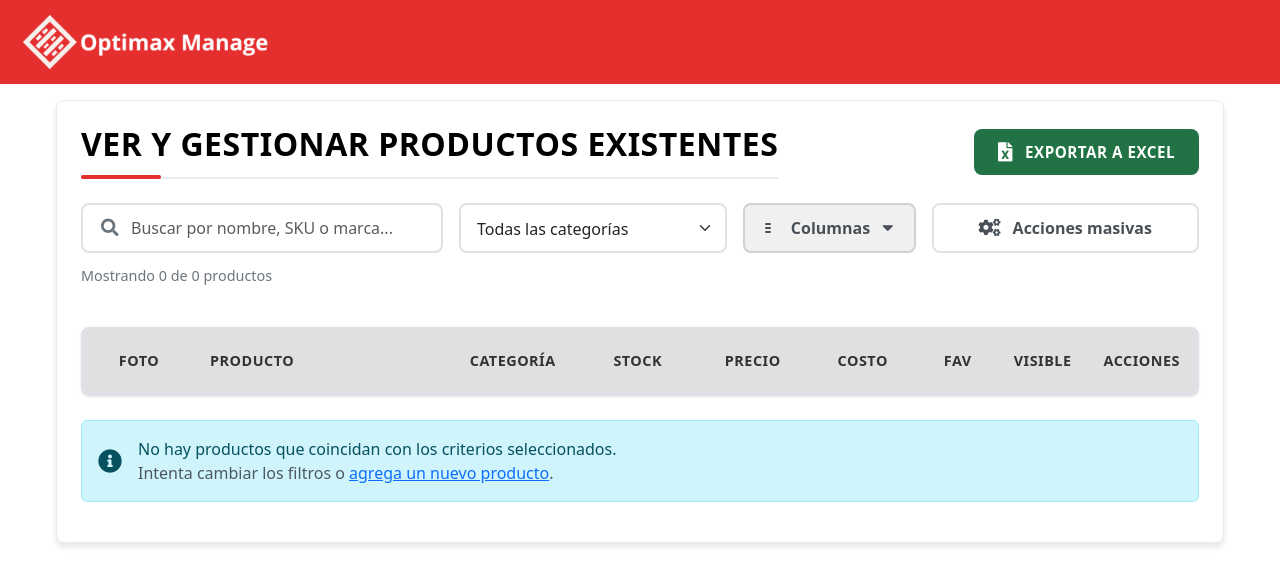
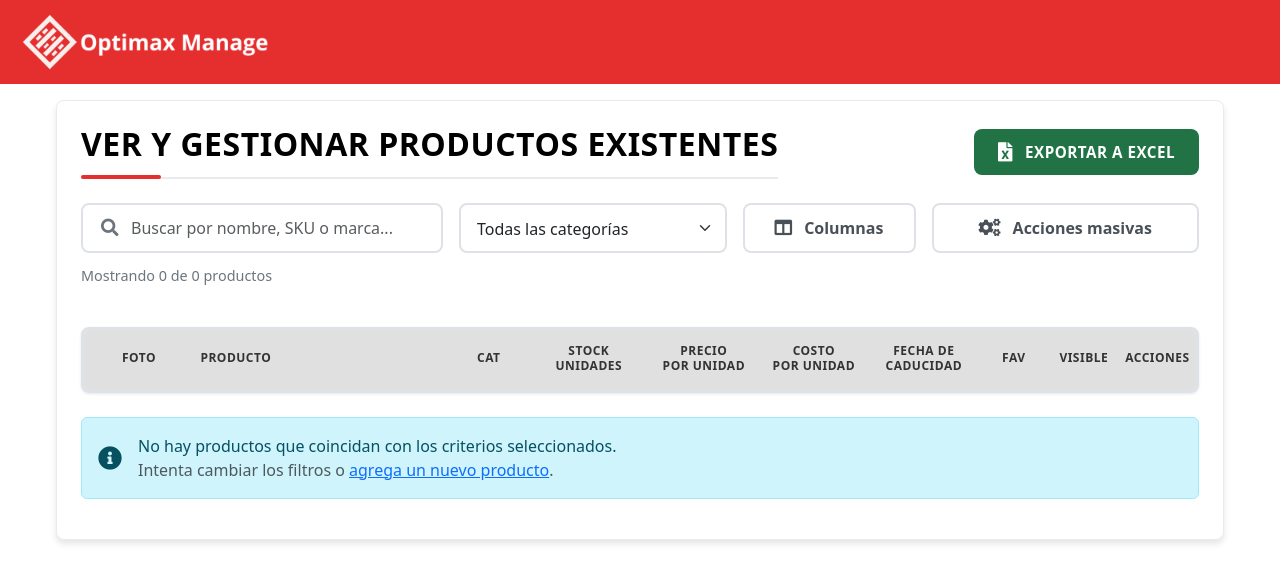
Before and after one commit to benjaminbecerriles/OPTIMAX, a Flask app: page /productos in a window 1280 px wide. Shown: the top 586 px of the page. Run offline with Flask 3, Linux system fonts and the light colour scheme; the visitor is signed in with stand-in values (Sample User, id 1); data that the repository does not hold is empty; some libraries are stand-ins or nearby versions.

Commit message:
Mensaje claro

```diff
--- a/templates/productos.html
+++ b/templates/productos.html
@@ -197,15 +197,15 @@
     position: relative;
   }
 
-  /* MODIFICADO: Estilo mejorado para el botón de columnas */
+  /* MODIFICADO: Estilo mejorado para el botón de columnas (ahora igual al de acciones) */
   .action-button.columns-button {
-    background-color: #f0f0f0;
-    border-color: #d0d0d0;
+    background-color: white; /* Igual que los demás botones */
+    border-color: var(--gray-300); /* Igual que los demás botones */
   }
 
   .action-button.columns-button:hover {
-    background-color: #e5e5e5;
-    border-color: #c0c0c0;
+    background-color: var(--gray-100);
+    border-color: var(--gray-400);
   }
 
   .columns-icon {
@@ -243,13 +243,16 @@
     background-color: #e0e0e0; /* Gris con tono frío, muy sutil */
     color: #333333; /* Texto negro oscuro */
     font-weight: 800; /* Texto en negritas más fuerte */
-    font-size: 0.9rem;
-    padding: 1.25rem 1rem;
+    font-size: 0.75rem; /* Reducido para acomodar dos líneas */
+    padding: 0.75rem 0.4rem; /* Reducido para encabezados más compactos */
     border-bottom: 2px solid var(--gray-300);
     text-transform: uppercase;
     letter-spacing: 0.5px;
-    white-space: nowrap;
+    white-space: normal; /* Permitir saltos de línea */
     text-align: center;
+    line-height: 1.2; /* Ajustado para mejor legibilidad en dos líneas */
+    height: 60px; /* Altura fija para encabezados de dos líneas */
+    vertical-align: middle;
   }
 
   .products-table tbody td {
@@ -835,46 +873,48 @@
       </div>
     </div>
 
-    <!-- Filtro por categoría -->
+    <!-- Filtro por categoría MEJORADO con colores -->
     <div class="col-md-3">
       <select id="categoryFilter" class="form-select filter-select">
         <option value="">Todas las categorías</option>
-        <option value="abarrotes secos" data-color="#FFA500">Abarrotes secos</option>
-        <option value="enlatados y conservas" data-color="#DAA520">Enlatados y conservas</option>
-        <option value="botanas, dulces y snacks" data-color="#FF69B4">Botanas, dulces y snacks</option>
-        <option value="bebidas no alcohólicas" data-color="#1E90FF">Bebidas no alcohólicas</option>
-        <option value="bebidas alcohólicas" data-color="#800080">Bebidas alcohólicas</option>
-        <option value="panadería y repostería" data-color="#D2B48C">Panadería y repostería</option>
-        <option value="lácteos y huevos" data-color="#F5DEB3">Lácteos y huevos</option>
-        <option value="carnes frías y embutidos" data-color="#B22222">Carnes frías y embutidos</option>
-        <option value="congelados y refrigerados" data-color="#00CED1">Congelados y refrigerados</option>
-        <option value="frutas y verduras frescas" data-color="#32CD32">Frutas y verduras frescas</option>
-        <option value="productos de limpieza y hogar" data-color="#87CEFA">Productos de limpieza y hogar</option>
-        <option value="cuidado personal e higiene" data-color="#FFC0CB">Cuidado personal e higiene</option>
-        <option value="medicamentos de mostrador (otc)" data-color="#FF6347">Medicamentos de mostrador (OTC)</option>
-        <option value="productos para bebés" data-color="#FFB6C1">Productos para bebés</option>
-        <option value="productos para mascotas" data-color="#8FBC8F">Productos para mascotas</option>
-        <option value="artículos de papelería" data-color="#9370DB">Artículos de papelería</option>
-        <option value="ferretería básica" data-color="#708090">Ferretería básica</option>
-        <option value="artesanías y manualidades" data-color="#DDA0DD">Artesanías y manualidades</option>
-        <option value="productos a granel" data-color="#BDB76B">Productos a granel</option>
-        <option value="productos orgánicos" data-color="#6B8E23">Productos orgánicos</option>
-        <option value="productos gourmet" data-color="#CD853F">Productos gourmet</option>
-        <option value="suplementos alimenticios" data-color="#DA70D6">Suplementos alimenticios</option>
-        <option value="otros (miscelánea)" data-color="#A9A9A9">Otros (miscelánea)</option>
+        {% for cat_name, cat_color in [
+            ("abarrotes secos", "#FFA500"),
+            ("enlatados y conservas", "#DAA520"),
+            ("botanas, dulces y snacks", "#FF69B4"),
+            ("bebidas no alcohólicas", "#1E90FF"),
+            ("bebidas alcohólicas", "#800080"),
+            ("panadería y repostería", "#D2B48C"),
+            ("lácteos y huevos", "#F5DEB3"),
+            ("carnes frías y embutidos", "#B22222"),
+            ("congelados y refrigerados", "#00CED1"),
+            ("frutas y verduras frescas", "#32CD32"),
+            ("productos de limpieza y hogar", "#87CEFA"),
+            ("cuidado personal e higiene", "#FFC0CB"),
+            ("medicamentos de mostrador (otc)", "#FF6347"),
+            ("productos para bebés", "#FFB6C1"),
+            ("productos para mascotas", "#8FBC8F"),
+            ("artículos de papelería", "#9370DB"),
+            ("ferretería básica", "#708090"),
+            ("artesanías y manualidades", "#DDA0DD"),
+            ("productos a granel", "#BDB76B"),
+            ("productos orgánicos", "#6B8E23"),
+            ("productos gourmet", "#CD853F"),
+            ("suplementos alimenticios", "#DA70D6"),
+            ("otros (miscelánea)", "#A9A9A9")
+        ] %}
+          <option value="{{ cat_name }}" data-color="{{ cat_color }}" style="background-color: {{ cat_color }}10">
+            {{ cat_name|title }}
+          </option>
+        {% endfor %}
       </select>
     </div>
 
     <!-- Control de columnas MODIFICADO -->
     <div class="col-md-2">
       <div class="btn-columns">
-        <button class="action-button columns-button w-100" id="columnToggleBtn">
-          <div class="columns-icon">
-            <span class="column-line"></span>
-            <span class="column-line"></span>
-            <span class="column-line"></span>
-          </div>
-          Columnas <i class="fas fa-caret-down ml-1"></i>
+        <button class="action-button w-100" id="columnToggleBtn">
+          <i class="fas fa-columns"></i>
+          Columnas
         </button>
         <div class="dropdown-menu" id="columnDropdown" style="display: none;">
           <div class="px-3 py-2">
@@ -901,6 +941,10 @@
             <div class="form-check mb-2">
               <input class="form-check-input" type="checkbox" id="colCost" checked>
               <label class="form-check-label" for="colCost">Costo</label>
+            </div>
+            <div class="form-check mb-2">
+              <input class="form-check-input" type="checkbox" id="colExpiry" checked>
+              <label class="form-check-label" for="colExpiry">Caducidad</label>
             </div>
             <div class="form-check mb-2">
               <input class="form-check-input" type="checkbox" id="colFav" checked>
@@ -952,18 +996,19 @@
         <tr>
           <th style="width: 110px;" class="column-image">FOTO</th>
           <th class="text-start column-product">PRODUCTO</th>
-          <th style="width: 130px;" class="column-category">CATEGORÍA</th>
-          <th style="width: 120px;" class="column-stock">STOCK</th>
-          <th style="width: 110px;" class="column-price">PRECIO</th>
-          <th style="width: 110px;" class="column-cost">COSTO</th>
-          <th style="width: 80px;" class="column-fav">FAV</th>
-          <th style="width: 80px;" class="column-vis">VISIBLE</th>
-          <th style="width: 80px;" class="column-actions">ACCIONES</th>
+          <th style="width: 80px;" class="column-category">CAT</th>
+          <th style="width: 120px;" class="column-stock">STOCK<br>UNIDADES</th>
+          <th style="width: 110px;" class="column-price">PRECIO<br>POR UNIDAD</th>
+          <th style="width: 110px;" class="column-cost">COSTO<br>POR UNIDAD</th>
+          <th style="width: 110px;" class="column-expiry">FECHA DE<br>CADUCIDAD</th>
+          <th style="width: 70px;" class="column-fav">FAV</th>
+          <th style="width: 70px;" class="column-vis">VISIBLE</th>
+          <th style="width: 70px;" class="column-actions">ACCIONES</th>
         </tr>
       </thead>
       <tbody>
         {% for p in productos %}
-        <tr data-id="{{ p.id }}" data-name="{{ p.nombre }}">
+        <tr data-id="{{ p.id }}" data-name="{{ p.nombre }}" data-category="{{ p.categoria|lower }}">
           <!-- Foto -->
           <td class="column-image">
             <div class="product-img-container">
@@ -1003,26 +1048,57 @@
           <!-- Categoría con burbuja de color y tooltip -->
           <td class="column-category">
             <div class="category-tooltip">
-              <span class="category-indicator" style="background-color: {{ p.categoria|category_color }};"></span>
+              {% set cat_color = p.categoria|category_color %}
+              <span class="category-indicator" style="background-color: {{ cat_color }};"></span>
               <span class="category-tooltip-text">{{ p.categoria|default('Sin categoría')|title }}</span>
             </div>
           </td>
 
-          <!-- MODIFICADO: Stock como texto simple -->
+          <!-- MODIFICADO: Stock con unidades personalizadas y manejo mejorado para valores None -->
           <td class="column-stock">
             <span class="stock-value {% if p.stock <= 0 %}zero{% elif p.stock < 5 %}low{% endif %}">
-              {{ p.stock }} unidades
+              {{ p.stock }}
+              {% if p.unidad and p.unidad != 'NONE' %}
+                {{ p.unidad }}
+              {% else %}
+                {% if p.stock == 1 %}pieza{% else %}piezas{% endif %}
+              {% endif %}
             </span>
           </td>
 
-          <!-- Precio -->
+          <!-- Precio con formato mejorado: separadores de miles y sin decimales cuando son 0 -->
           <td class="column-price">
-            <span class="price-value">${{ p.precio_venta|round(2) }}</span>
+            <span class="price-value">$
+              {% if p.precio_venta == p.precio_venta|int %}
+                {{ '{:,}'.format(p.precio_venta|int) }}
+              {% elif ((p.precio_venta * 1000)|int % 10) == 0 %}
+                {{ '{:,.2f}'.format(p.precio_venta).rstrip('0').rstrip('.') }}
+              {% else %}
+                {{ '{:,.3f}'.format(p.precio_venta) }}
+              {% endif %}
+            </span>
           </td>
 
-          <!-- Costo -->
+          <!-- Costo con formato mejorado: separadores de miles y sin decimales cuando son 0 -->
           <td class="column-cost">
-            <span class="cost-value">${{ p.costo|round(2) }}</span>
+            <span class="cost-value">$
+              {% if p.costo == p.costo|int %}
+                {{ '{:,}'.format(p.costo|int) }}
+              {% elif ((p.costo * 1000)|int % 10) == 0 %}
+                {{ '{:,.2f}'.format(p.costo).rstrip('0').rstrip('.') }}
+              {% else %}
+                {{ '{:,.3f}'.format(p.costo) }}
+              {% endif %}
+            </span>
+          </td>
+
+          <!-- MODIFICADO: Fecha de caducidad sin fondo y con N/A en lugar de "No definida" -->
+          <td class="column-expiry">
+            {% if p.has_caducidad and p.metodo_caducidad %}
+              <span class="expiry-value">{{ p.metodo_caducidad }}</span>
+            {% else %}
+              <span class="expiry-value">N/A</span>
+            {% endif %}
           </td>
 
           <!-- Favorito -->
@@ -1361,6 +1437,56 @@
       console.warn("Bootstrap tooltips no pudieron inicializarse:", e);
     }
 
+    // MEJORADO: Añadir colores a las opciones del selector de categorías
+    const categoryFilter = document.getElementById('categoryFilter');
+    if (categoryFilter) {
+      // Guardar las opciones originales
+      const options = Array.from(categoryFilter.options);
+
+      // Vaciar el select
+      categoryFilter.innerHTML = '';
+
+      // Agregar las opciones con color
+      options.forEach(option => {
+        const color = option.getAttribute('data-color');
+
+        // Si es la opción de "Todas las categorías", no necesitamos color
+        if (!option.value) {
+          categoryFilter.appendChild(option);
+          return;
+        }
+
+        // Crear elemento OPTION con color
+        const newOption = document.createElement('option');
+        newOption.value = option.value;
+        newOption.setAttribute('data-color', color);
+
+        // Crear un contenedor para el color y el texto
+        const optionContent = document.createElement('span');
+        optionContent.className = 'category-option';
+
+        // Crear el indicador de color
+        const colorDot = document.createElement('span');
+        colorDot.className = 'category-color-dot';
+        colorDot.style.backgroundColor = color;
+
+        // Texto de la opción
+        const optionText = document.createTextNode(option.textContent);
+
+        // Ensamblar (esto solo funciona en algunos navegadores)
+        optionContent.appendChild(colorDot);
+        optionContent.appendChild(optionText);
+
+        // Como no podemos usar HTML en opciones, simulamos con estilos CSS
+        newOption.style.backgroundColor = color + '10'; // Color con 10% de opacidad
+        newOption.style.borderLeft = '12px solid ' + color;
+        newOption.style.paddingLeft = '8px';
+        newOption.textContent = option.textContent;
+
+        categoryFilter.appendChild(newOption);
+      });
+    }
+
     // Toggle menú de columnas
     const columnToggleBtn = document.getElementById('columnToggleBtn');
     const columnDropdown = document.getElementById('columnDropdown');
@@ -1432,31 +1558,20 @@
       });
     }
 
-    // Filtro por categoría
-    const categoryFilter = document.getElementById('categoryFilter');
+    // MEJORADO: Filtro por categoría
     if (categoryFilter) {
       categoryFilter.addEventListener('change', function() {
         const selectedCategory = this.value.toLowerCase();
         const tableRows = document.querySelectorAll('#productsTable tbody tr');
 
-        if (!selectedCategory) {
-          tableRows.forEach(row => {
+        tableRows.forEach(row => {
+          // Usar el atributo data-category que añadimos a cada fila para una comparación exacta
+          const rowCategory = row.getAttribute('data-category') || '';
+
+          if (!selectedCategory || rowCategory === selectedCategory) {
             row.style.display = '';
-          });
-          updateProductCounter();
-          return;
-        }
-
-        tableRows.forEach(row => {
-          const categoryTooltip = row.querySelector('.category-tooltip-text');
-          if (categoryTooltip) {
-            const category = categoryTooltip.innerText.toLowerCase();
-
-            if (category.includes(selectedCategory)) {
-              row.style.display = '';
-            } else {
-              row.style.display = 'none';
-            }
+          } else {
+            row.style.display = 'none';
           }
         });
 
```
Also changed, not shown: other parts of templates/productos.html (+36 -1 lines), static/uploads/101370.jpeg (added), static/uploads/438741.jpeg (added).
